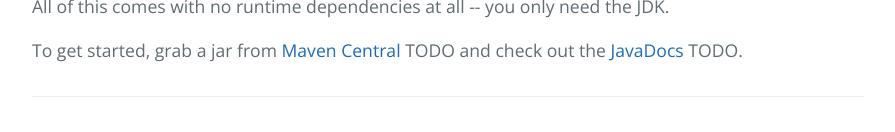
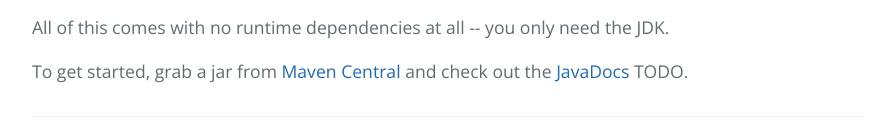
Before and after one commit to batterseapower/mdbi, a plain HTML site: page index.html in a window 1280 px wide. Shown: the part 4503-4635 px from the top of the page, without its empty margins (192-1087 px from the left). Drawn offline with nearby package versions, Linux system fonts and the light colour scheme.

```diff
--- a/index.html
+++ b/index.html
@@ -95,7 +95,7 @@ MDBI.of(conn).updateBatch(sql("insert into people (name, age) values (")
 <p>MDBI has built-in support for <code>IN</code> clauses:</p>
 
 <pre><code>final List&lt;Integer&gt; foundAges = MDBI.of(conn).queryList(
-                        sql("select age from people where name ").in("Fry", "Foo"), int.class);
+                     sql("select age from people where name ").in("Fry", "Foo"), int.class);
 println(foundAges); // [1025, 13]
 </code></pre>
 
@@ -128,7 +128,7 @@ println(postTransactionCount); // 5
 other useful types of result. For example:</p>
 
 <pre><code>final Map&lt;String, Integer&gt; ageMap = MDBI.of(conn).queryMap(
-                                    sql("select name, age from people"), String.class, int.class);
+                            sql("select name, age from people"), String.class, int.class);
 println(ageMap.get("Fry")); // 1025
 </code></pre>
 
@@ -151,7 +151,7 @@ you have a bean, <code>PersonBean</code>, with <code>Name</code> and <code>Age</
         .registerRead(PersonBean.class, Reads.bean(PersonBean.class, "Name", "Age"))
         .build();
 final PersonBean bean = MDBI.of(ctxt0, conn).queryFirst(
-                            sql("select name, age from people order by name"), PersonBean.class);
+                    sql("select name, age from people order by name"), PersonBean.class);
 println(bean.getName()); // Bar
 </code></pre>
 
@@ -189,7 +189,8 @@ constructing SQL queries. You just need to use <code>Context.registerWrite</code
                                         .build())
         .build();
 final Person personToSave = new Person("Max", 29);
-MDBI.of(ctxt2, conn).execute(sql("insert into people (name, age) values (").$(personToSave).sql(")"));
+MDBI.of(ctxt2, conn).execute(
+    sql("insert into people (name, age) values (").$(personToSave).sql(")"));
 </code></pre>
 
 <h3>
@@ -206,7 +207,7 @@ that e.g. scopes the lifetime of temp tables to a prepared statement.</li>
 
 <p>All of this comes with no runtime dependencies at all -- you only need the JDK.</p>
 
-<p>To get started, grab a jar from <a href="TODO">Maven Central</a> TODO and check out the <a href="TODO">JavaDocs</a> TODO.</p>
+<p>To get started, grab a jar from <a href="http://mvnrepository.com/artifact/uk.co.omega-prime/mdbi/">Maven Central</a> and check out the <a href="TODO">JavaDocs</a> TODO.</p>
 
       <footer class="site-footer">
         <span class="site-footer-owner"><a href="https://github.com/batterseapower/mdbi">MDBI</a> is maintained by <a href="https://github.com/batterseapower">batterseapower</a>.</span>
```
Also changed, not shown: params.json (+1 -1 lines).
